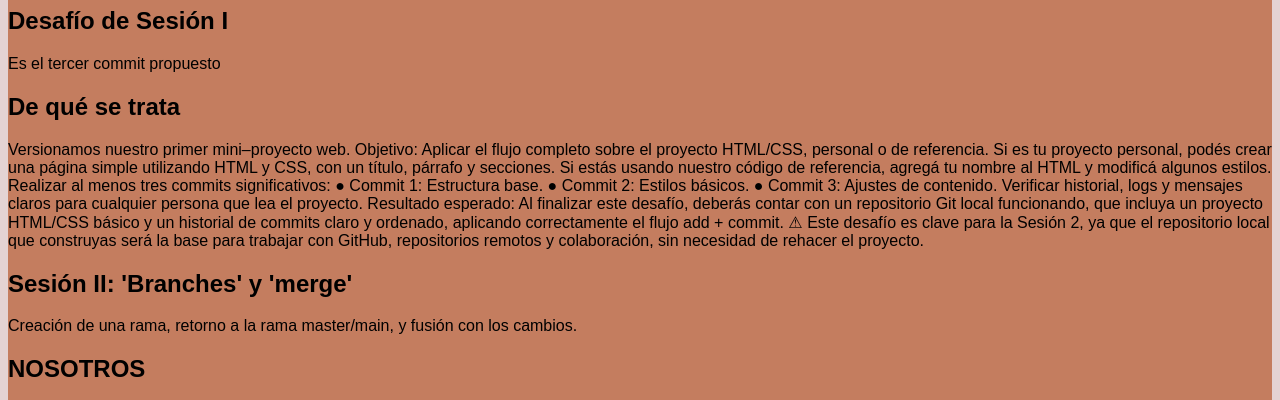
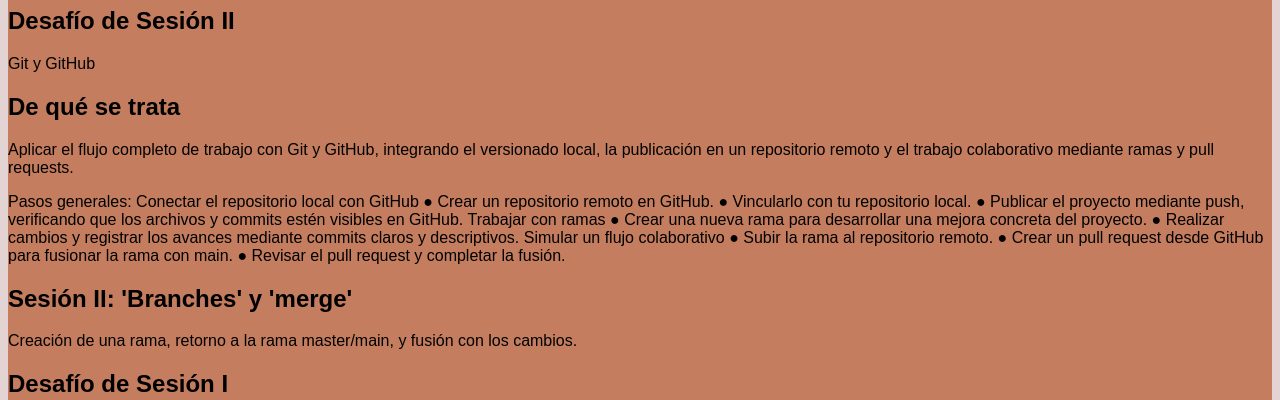
Before and after one commit to cbruna/proyecto_web_github2026, a plain HTML site: page index.html in a window 1280 px wide. Shown: the part 301-701 px from the top of the page. Drawn offline with Linux system fonts and the light colour scheme; a web font is replaced by a local one.

Commit message:
Desafío Sesión II

```diff
--- a/index.html
+++ b/index.html
@@ -39,7 +39,43 @@
         <main class="colorMarron">
          <h1>curso Git-GitHub</h1>
          <section>
-          <h2>Desafío de Sesión I</h2>
+          <h2>Desafío de Sesión II</h2>
+          <p>Git y GitHub</p>
+         </section>
+         <section>
+
+         <section>
+            <h2>De qué se trata</h2>
+            <p><span class="fuenteNegrita"></span> Aplicar el flujo completo de trabajo con Git y GitHub, integrando el versionado
+local, la publicación en un repositorio remoto y el trabajo colaborativo mediante ramas y pull
+requests. </p>
+<p> Pasos generales:
+Conectar el repositorio local con GitHub
+●  Crear un repositorio remoto en GitHub.
+●  Vincularlo con tu repositorio local.
+●  Publicar el proyecto mediante push, verificando que los archivos y commits estén
+visibles en GitHub.
+
+Trabajar con ramas
+●  Crear una nueva rama para desarrollar una mejora concreta del proyecto.
+●  Realizar cambios y registrar los avances mediante commits claros y descriptivos.
+
+Simular un flujo colaborativo
+●  Subir la rama al repositorio remoto.
+●  Crear un pull request desde GitHub para fusionar la rama con main.
+●  Revisar el pull request y completar la fusión.
+
+</p>
+            </section>
+
+        <section>
+          <h2>Sesión II: 'Branches' y 'merge' </h2>
+          <p> </p>
+
+         <p><span class="fuenteNegrita"></span> Creación de una rama, retorno a la rama master/main, y fusión con los cambios. </p>
+         </section>
+
+         <h2>Desafío de Sesión I</h2>
           <p>Es el tercer commit propuesto</p>
          </section>
          <section>
@@ -63,13 +99,6 @@
 la base para trabajar con GitHub, repositorios remotos y colaboración, sin necesidad de
 rehacer el proyecto. </p>
             </section>
-
-        <section>
-          <h2>Sesión II: 'Branches' y 'merge' </h2>
-          <p> </p>
-
-         <p><span class="fuenteNegrita"></span> Creación de una rama, retorno a la rama master/main, y fusión con los cambios. </p>
-         </section>
 
          <section id="nosotros">
             <h2>NOSOTROS</h2>
```
